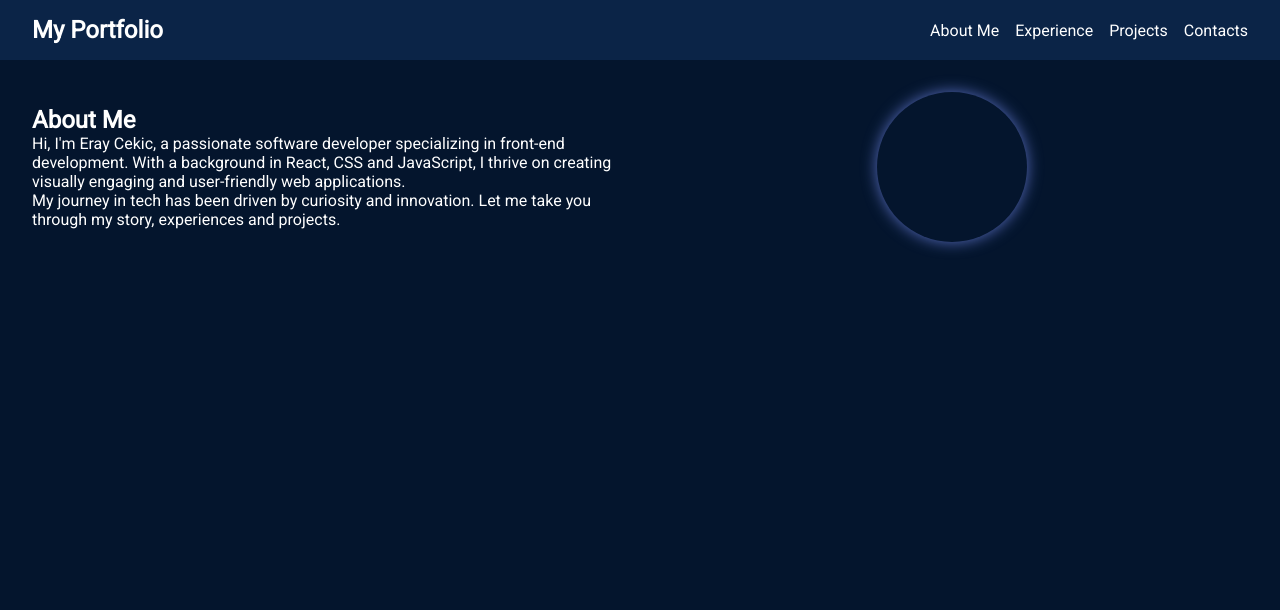
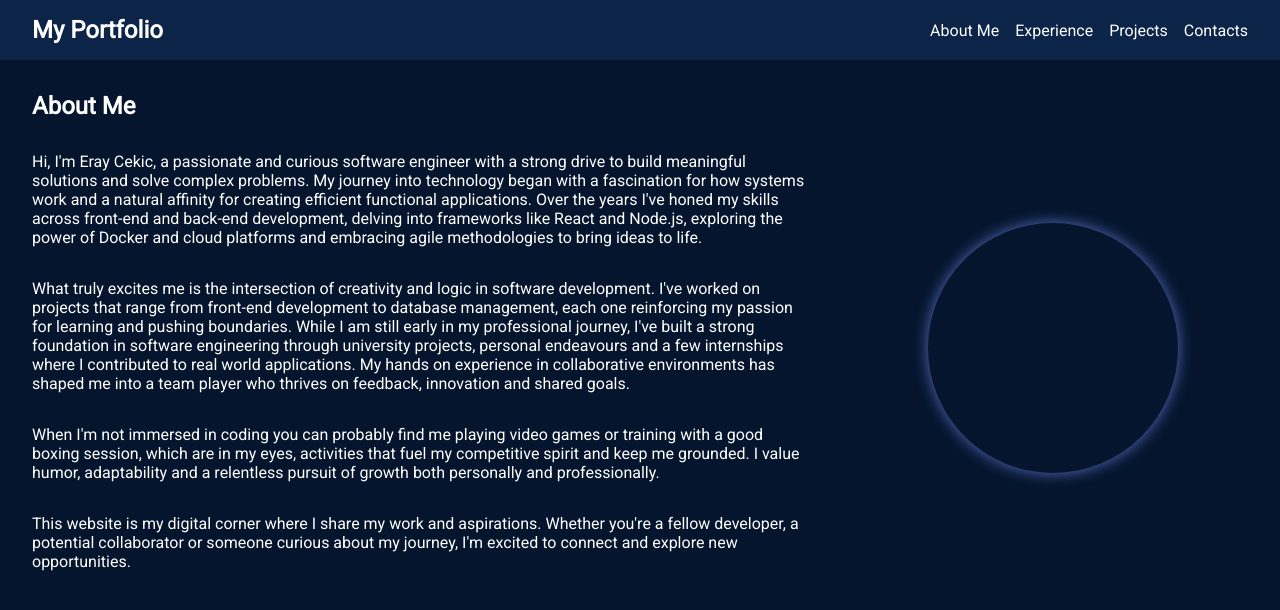
Before and after one commit to erayckc52/portfolio_website, a React (Vite) app in the folder portfolio-react/: page / in a window 1280 px wide. Shown: the top 610 px of the page. Built offline with nearby package versions, Linux system fonts and the light colour scheme.

Commit message:
about me page filled in

```diff
--- a/portfolio-react/src/pages/AboutMe.jsx
+++ b/portfolio-react/src/pages/AboutMe.jsx
@@ -6,14 +6,37 @@ const AboutMe = () => {
   return (
     <section id="about" className={styles.aboutMe}>
       <div className={styles.textSection}>
-        <h2>About Me</h2>
-        <p>
-          Hi, I'm Eray Cekic, a passionate software developer specializing in front-end development.
-          With a background in React, CSS and JavaScript, I thrive on creating visually engaging and user-friendly web applications.
+        <h2 className={styles.paragraph}>About Me</h2>
+        <p className={styles.paragraph}>
+          Hi, I'm Eray Cekic, a passionate and curious software engineer with a strong drive
+          to build meaningful solutions and solve complex problems.
+          My journey into technology began with a fascination for how systems work
+          and a natural affinity for creating efficient functional applications.
+          Over the years I've honed my skills across front-end and back-end development,
+          delving into frameworks like React and Node.js, exploring the power of Docker
+          and cloud platforms and embracing agile methodologies to bring ideas to life.
         </p>
-        <p>
-          My journey in tech has been driven by curiosity and innovation. Let me take you through my story, experiences and projects.
+        <p className={styles.paragraph}>
+          What truly excites me is the intersection of creativity and logic in software development.
+          I've worked on projects that range from front-end development to database management,
+          each one reinforcing my passion for learning and pushing boundaries.
+          While I am still early in my professional journey,
+          I've built a strong foundation in software engineering through
+          university projects, personal endeavours and a few internships where I contributed to real world applications.
+          My hands on experience in collaborative environments has shaped me into a team player who thrives on
+          feedback, innovation and shared goals.
         </p>
+        <p className={styles.paragraph}>
+          When I'm not immersed in coding you can probably find me playing video games
+          or training with a good boxing session, which are in my eyes, activities that fuel my competitive spirit and keep me grounded.
+          I value humor, adaptability and a relentless pursuit of growth both personally and professionally.
+        </p>
+        <p className={styles.paragraph}>
+        This website is my digital corner where I share my work and aspirations.
+        Whether you're a fellow developer, a potential collaborator or someone curious about my journey,
+        I'm excited to connect and explore new opportunities.
+        </p>
+
       </div>
       <div className={styles.imageSection}>
         <img src={animatedIcon} alt="Animated Icon" />
--- a/portfolio-react/src/styles/AboutMe.module.css
+++ b/portfolio-react/src/styles/AboutMe.module.css
@@ -11,8 +11,8 @@
 }
 
 .textSection {
-    flex: 1;
-    margin-right: 2rem;
+    flex: 2;
+    margin-right: 3rem;
 }
 
 .imageSection {
@@ -24,6 +24,12 @@
 
 .imageSection img {
     max-width: 250px;
+    width: 100%;
+    height: auto;
     border-radius: 50%;
     box-shadow: 0 0 15px var(--color-primary);
 }
+
+.paragraph {
+    margin-bottom: 2rem;
+}
```
Also changed, not shown: portfolio-react/src/assets/images/animated-icon.gif.
